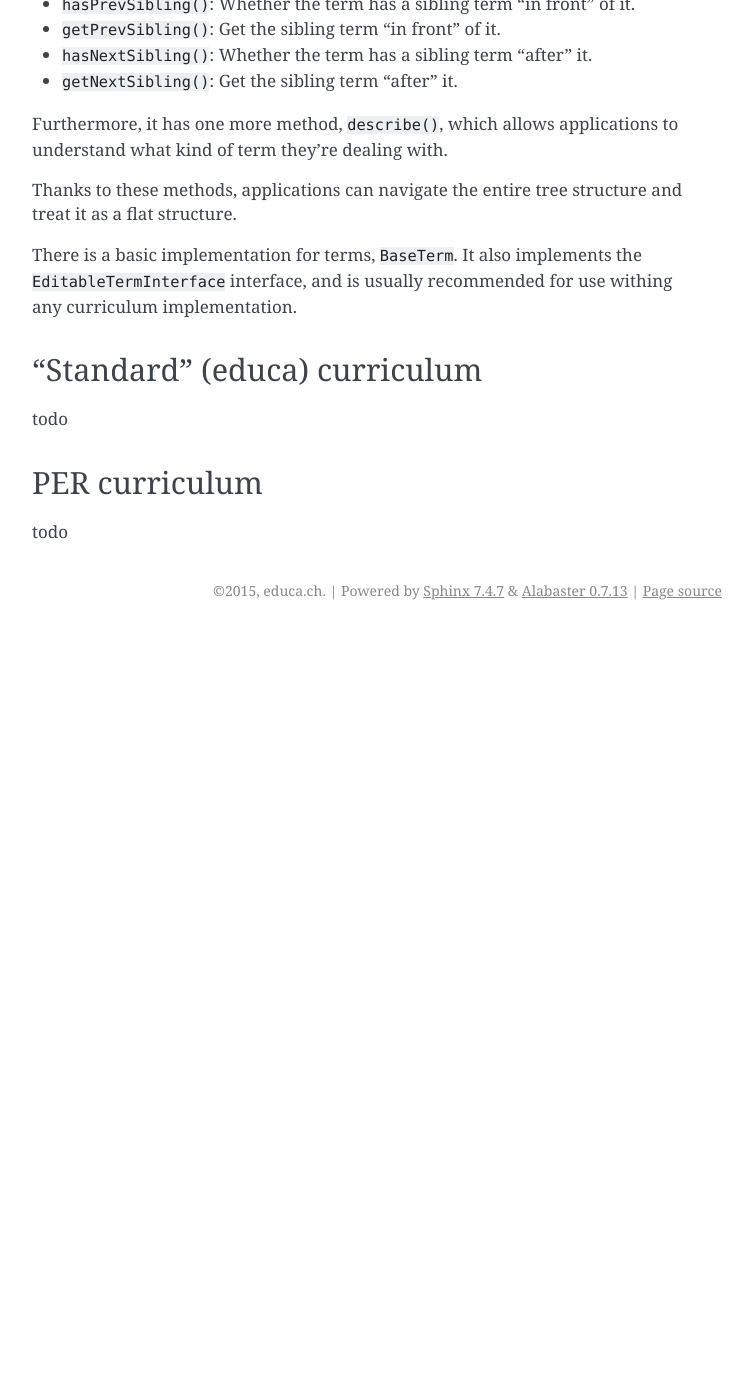
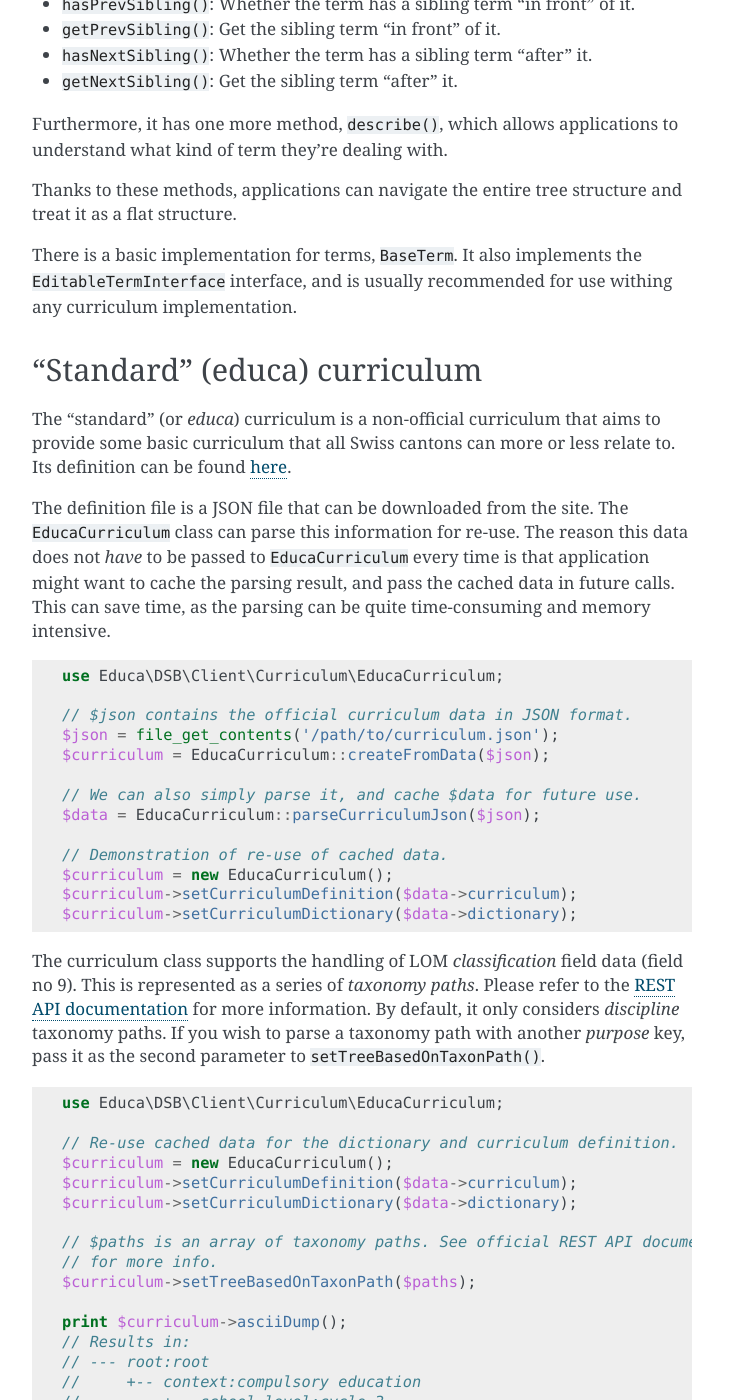
Before and after one commit to educach/dsb-client, a Sphinx documentation site: the page built from docs/curricula.rst, in a window 1280 px wide and 1400 px high, scrolled down 3362 px. Shown: the whole window, without its empty margins (388-1141 px from the left). Built offline with Sphinx 7.4.7, drawn with Linux system fonts in a browser that asks for light colours; before the commit the page ends 3992 px from its top, so only the background shows below that; some of the changed text lies outside the part shown.

Commit message:
Update documentation about curricula.

```diff
--- a/docs/curricula.rst
+++ b/docs/curricula.rst
@@ -114,9 +114,9 @@
 
     use Educa\DSB\Client\Curriculum\EducaCurriculum;
 
-    // $tree contains information about the tree data, in a format that
-    // EducaCurriculum understands.
-    $curriculum = EducaCurriculum::createFromData($tree);
+    $curriculum = new EducaCurriculum();
+
+    // Do some treatment, constructing the curriculum tree...
 
     print $curriculum->asciiDump();
     // Results in:
@@ -154,7 +154,62 @@
 "Standard" (educa) curriculum
 =============================
 
-todo
+The "standard" (or *educa*) curriculum is a non-official curriculum that aims to provide some basic curriculum that all Swiss cantons can more or less relate to. Its definition can be found `here <http://ontology.biblio.educa.ch/>`_.
+
+The definition file is a JSON file that can be downloaded from the site. The ``EducaCurriculum`` class can parse this information for re-use. The reason this data does not *have* to be passed to ``EducaCurriculum`` every time is that application might want to cache the parsing result, and pass the cached data in future calls. This can save time, as the parsing can be quite time-consuming and memory intensive.
+
+.. code-block:: php
+
+    use Educa\DSB\Client\Curriculum\EducaCurriculum;
+
+    // $json contains the official curriculum data in JSON format.
+    $json = file_get_contents('/path/to/curriculum.json');
+    $curriculum = EducaCurriculum::createFromData($json);
+
+    // We can also simply parse it, and cache $data for future use.
+    $data = EducaCurriculum::parseCurriculumJson($json);
+
+    // Demonstration of re-use of cached data.
+    $curriculum = new EducaCurriculum();
+    $curriculum->setCurriculumDefinition($data->curriculum);
+    $curriculum->setCurriculumDictionary($data->dictionary);
+
+The curriculum class supports the handling of LOM *classification* field data (field no 9). This is represented as a series of *taxonomy paths*. Please refer to the `REST API documentation <https://dsb-api.educa.ch/latest/doc/>`_ for more information. By default, it only considers *discipline* taxonomy paths. If you wish to parse a taxonomy path with another *purpose* key, pass it as the second parameter to ``setTreeBasedOnTaxonPath()``.
+
+.. code-block:: php
+
+    use Educa\DSB\Client\Curriculum\EducaCurriculum;
+
+    // Re-use cached data for the dictionary and curriculum definition.
+    $curriculum = new EducaCurriculum();
+    $curriculum->setCurriculumDefinition($data->curriculum);
+    $curriculum->setCurriculumDictionary($data->dictionary);
+
+    // $paths is an array of taxonomy paths. See official REST API documentation
+    // for more info.
+    $curriculum->setTreeBasedOnTaxonPath($paths);
+
+    print $curriculum->asciiDump();
+    // Results in:
+    // --- root:root
+    //     +-- context:compulsory education
+    //         +-- school level:cycle_3
+    //             +-- discipline:languages
+    //                 +-- discipline:german school language
+    //             +-- discipline:social and human sciences
+    //                 +-- discipline:citizenship
+    //                 +-- discipline:history
+    //     +-- context:post compulsory education
+    //         +-- discipline:languages
+    //             +-- discipline:german school language
+    //         +-- discipline:social and human sciences
+    //             +-- discipline:history
+    //             +-- discipline:psychology
+    //             +-- discipline:philosophy
+    //         +-- discipline:general_education
+    //             +-- discipline:identity
+
+Of course, you can call ``getTree()`` to get the root item of the tree, and navigate it.
 
 PER curriculum
 ==============
```
